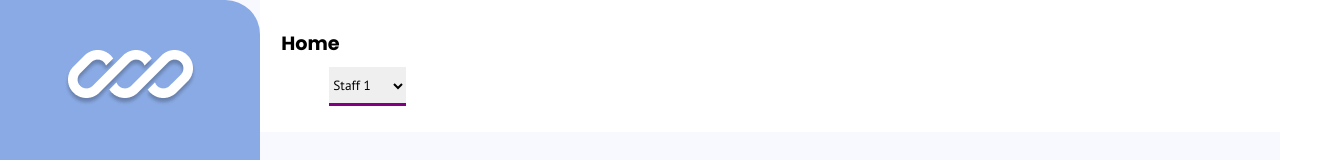
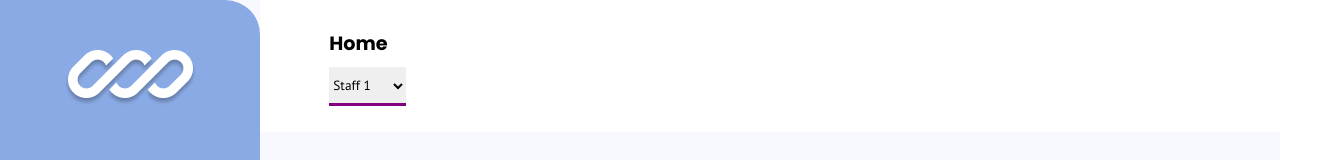
Before and after one commit to nology-tech/verde-client-project, a React (Vite) app: page /home in a window 1280 px wide. Shown: the top 160 px of the page, 1326 px wide, since content can reach past the window. Built offline with nearby package versions, Linux system fonts and the light colour scheme.

Commit message:
removed commented scss

```diff
--- a/src/components/Header/Header.scss
+++ b/src/components/Header/Header.scss
@@ -51,7 +51,7 @@
 
       &__title {
         color: $clr-black;
-        // margin-left: 3rem;
+        margin-left: 3rem;
         font-size: 1em;
       }
     }
```
